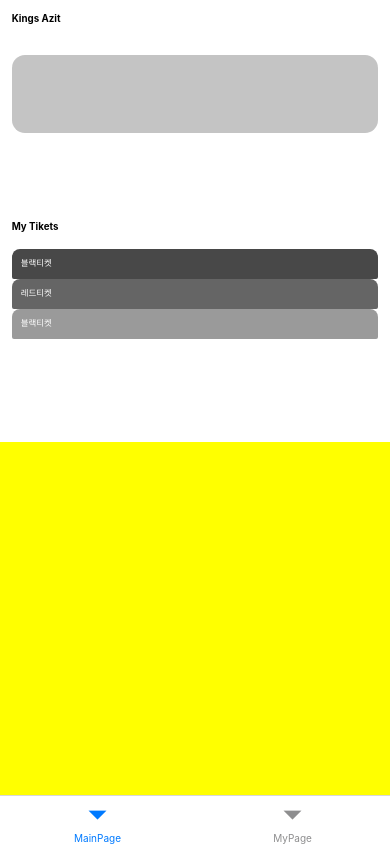
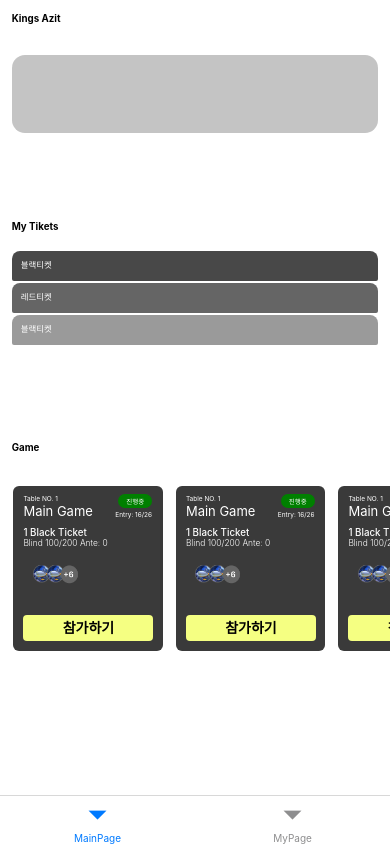
Before and after one commit to imelon2/King_Azit_Native_App, a React Native app: screen /MainPage in a window 390 px wide. Built offline with nearby package versions, Linux system fonts and the light colour scheme.

Commit message:
2023-02-14 kim

```diff
--- a/src/pages/MainPage/MainPage.tsx
+++ b/src/pages/MainPage/MainPage.tsx
@@ -1,13 +1,15 @@
 import {createNativeStackNavigator, NativeStackScreenProps} from '@react-navigation/native-stack';
 import React, {useCallback, useRef, useState} from 'react';
-import {  Text , View , Image , StyleSheet} from 'react-native';
+import {  Text , View , Image , StyleSheet, ScrollView , SafeAreaView} from 'react-native';
 import {widthData, heightData} from '../../modules/globalStyles';
 const heightScale = heightData;
 
 
 function MainPage() {
+  const [ gameBox , setGameBox ] = useState([ 1, 2, 3, ,4]);
+
   return (
-    <View style={styles.container} >
+    <SafeAreaView style={styles.container} >
         <View style={{ flex : 1 }} >
           <View style={styles.mainTextBox}>
             <Text style={styles.mainText}>Kings Azit</Text>
@@ -43,9 +45,51 @@ function MainPage() {
           </View>
         </View>
 
-        <View style={{ flex : 1.6 , backgroundColor: "yellow"}}>
+        <View style={{ flex : 1.6}}>
+          <View style={styles.mainTextBox2}>
+              <Text style={styles.mainText}>Game</Text>
+          </View>
+
+          <View style={styles.gameBox} >
+            <ScrollView horizontal={true} >
+
+            {gameBox.map((v) => (
+              <View style={styles.gameContainer}>
+                <View style={{ flex: 1  ,  flexDirection: 'row' , alignItems:'flex-end' }} >
+                  <View style={{ flex: 5  }} >
+                    <Text style={styles.tableNumText} >Table NO. 1</Text>
+                    <Text style={styles.mainGameText} >Main Game</Text>
+                  </View>
+
+                  <View style={{ flex: 2 }}  >
+                    <View style={styles.gameStatusBox} ><Text style={styles.gameStatus} >진행중</Text></View>
+                    <View><Text style={styles.entryText}>Entry: 16/26</Text></View>
+                  </View>
+                </View>
+
+                <View style={{ flex: 1  }}>
+                  <Text style={styles.tiketBuy} >1 Black Ticket</Text>
+                  <Text style={styles.Blind}>Blind 100/200 Ante: 0</Text>
+                </View>
+
+                <View style={{ flex: 1 ,  flexDirection: 'row' , alignItems:'flex-end' }}>
+                  <Image
+                    source={require('../../assets/Group_img.png')}
+                    style={styles.group_icon}
+                  />
+                </View>
+
+                <View style={{ flex: 2 ,  flexDirection: 'row' , alignItems:'flex-end'  }}>
+                  <View style={styles.joinButton} >
+                    <Text style={styles.joinButtonText}>참가하기</Text>
+                  </View>
+                </View>
+              </View>
+              ))}
+            </ScrollView>
+          </View>
         </View>
-    </View>
+    </SafeAreaView>
   );
 }
 
@@ -92,6 +136,7 @@ const styles = StyleSheet.create({
     width:'100%',
     height: heightScale * 46,
     backgroundColor:'#484848',
+    marginTop:2,
     // borderWidth: 1 ,
     borderTopLeftRadius: 8,
     borderTopRightRadius: 8,
@@ -109,8 +154,73 @@ const styles = StyleSheet.create({
     color:'white',
     lineHeight:heightScale * 46,
     marginLeft: heightScale*14,
-  }
-
+  },
+  gameBox: {
+    flex: 7,
+  },
+  gameContainer: {
+    width:heightScale*230,
+    height:heightScale*254,
+    borderRadius:6,
+    backgroundColor:'#3A3A3A',
+    marginLeft:heightScale*20,
+    paddingHorizontal:heightScale*16,
+  },
+  tableNumText:{
+    color:'white',
+    fontSize:heightScale * 10
+  },
+  mainGameText: {
+    fontSize:heightScale * 20,
+    color:'white',
+  },
+  gameStatus: {
+    textAlign:'center',
+    fontSize: heightScale * 10,
+    color:'white'
+  },
+  entryText: {
+    fontSize: heightScale * 10,
+    color:'white'
+  },
+  gameStatusBox: {
+    backgroundColor:'green',
+    borderRadius: 18,
+    textAlign:'center',
+    paddingHorizontal:5,
+    paddingVertical:2,
+    marginBottom:3,
+    marginLeft:3,
+  },
+  tiketBuy: {
+    color:'white',
+    fontSize: heightScale * 15,
+    marginTop: heightScale * 12,
+    fontWeight:'500',
+  },
+  Blind: {
+    color:'white',
+    fontSize: heightScale * 13,
+    fontWeight:'300',
+  },
+  group_icon: {
+    height: heightScale * 30,
+    resizeMode:'contain',
+    position:'absolute',
+    left:-10,
+  },
+  joinButtonText: {
+    textAlign:'center',
+    lineHeight: heightScale*40,
+    fontWeight: '700',
+  },
+  joinButton:{
+    width: heightScale*200,
+    height: heightScale*40,
+    backgroundColor:'#F5FF82',
+    borderRadius:4,
+    marginBottom: heightScale*16,
+  },
 })
 
 export default MainPage;
--- a/src/pages/MainPage/MyPage.tsx
+++ b/src/pages/MainPage/MyPage.tsx
@@ -97,7 +97,7 @@ function MyPage() {
         <View style={styles.myInfoStyle} >
             <Pressable onPress={onChangeFile}>
             <Image
-            source={preview ? preview : require('../../../assets/UserIcon.png')}
+            source={preview ? preview : require('../../assets/UserIcon.png')}
             style={styles.userIcon}
             />
             </Pressable>
--- a/src/pages/SignIn/SignIn.tsx
+++ b/src/pages/SignIn/SignIn.tsx
@@ -4,9 +4,9 @@ import {
 } from '@react-navigation/native-stack';
 import React, {useCallback, useRef, useState} from 'react';
 import {RootStackParamList} from '../../../AppInner';
-import SignUpFinal from '../SignUpFinal';
 import Login from './Login';
 import Main from './Main';
+import SignUpFinal from '../SignUp/SignUpFinal';
 
 const Stack = createNativeStackNavigator<RootStackParamList>();
 
```
Also changed, not shown: src/assets/Group_img.png (added), 1 other file (tests, documents, lock files or other folders).
